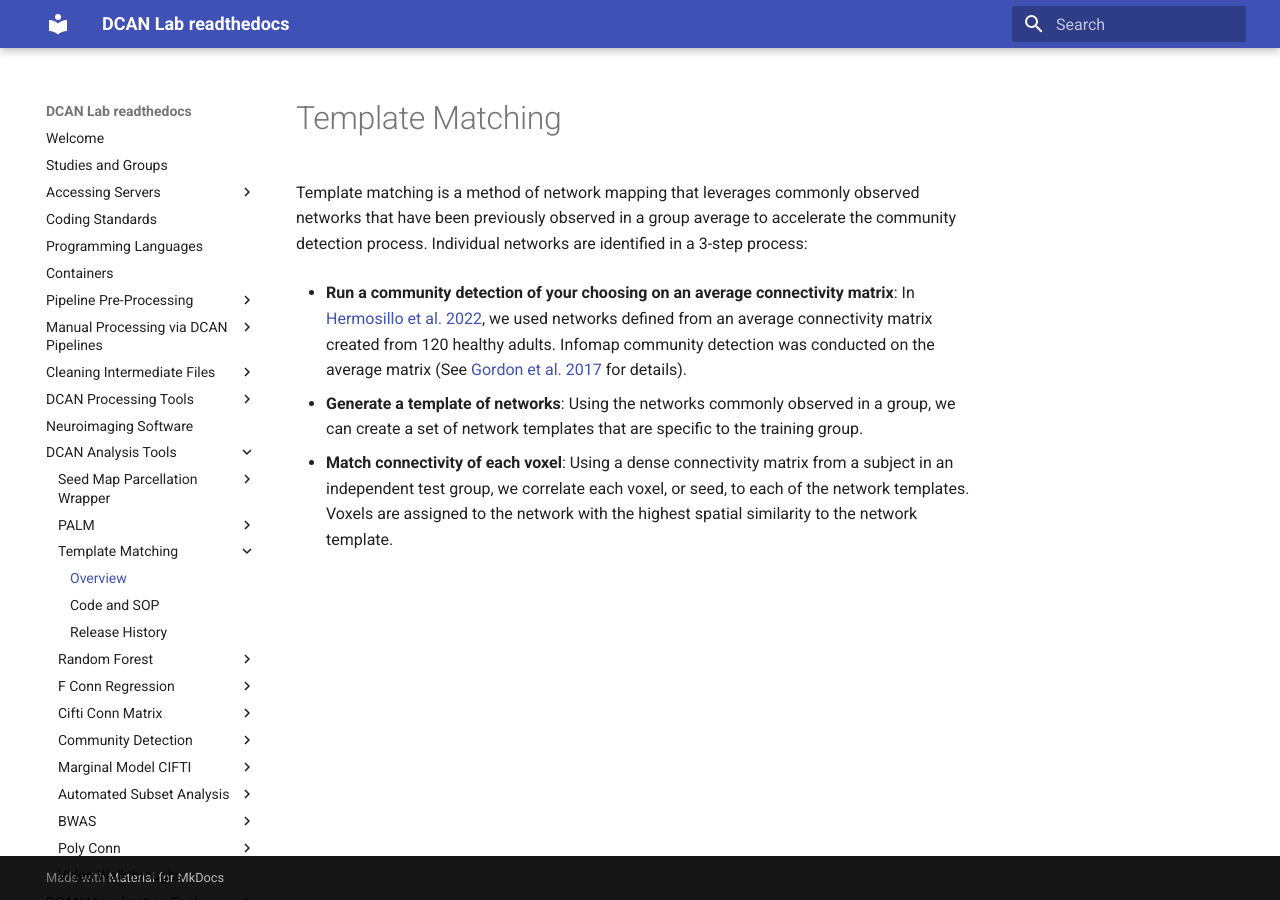
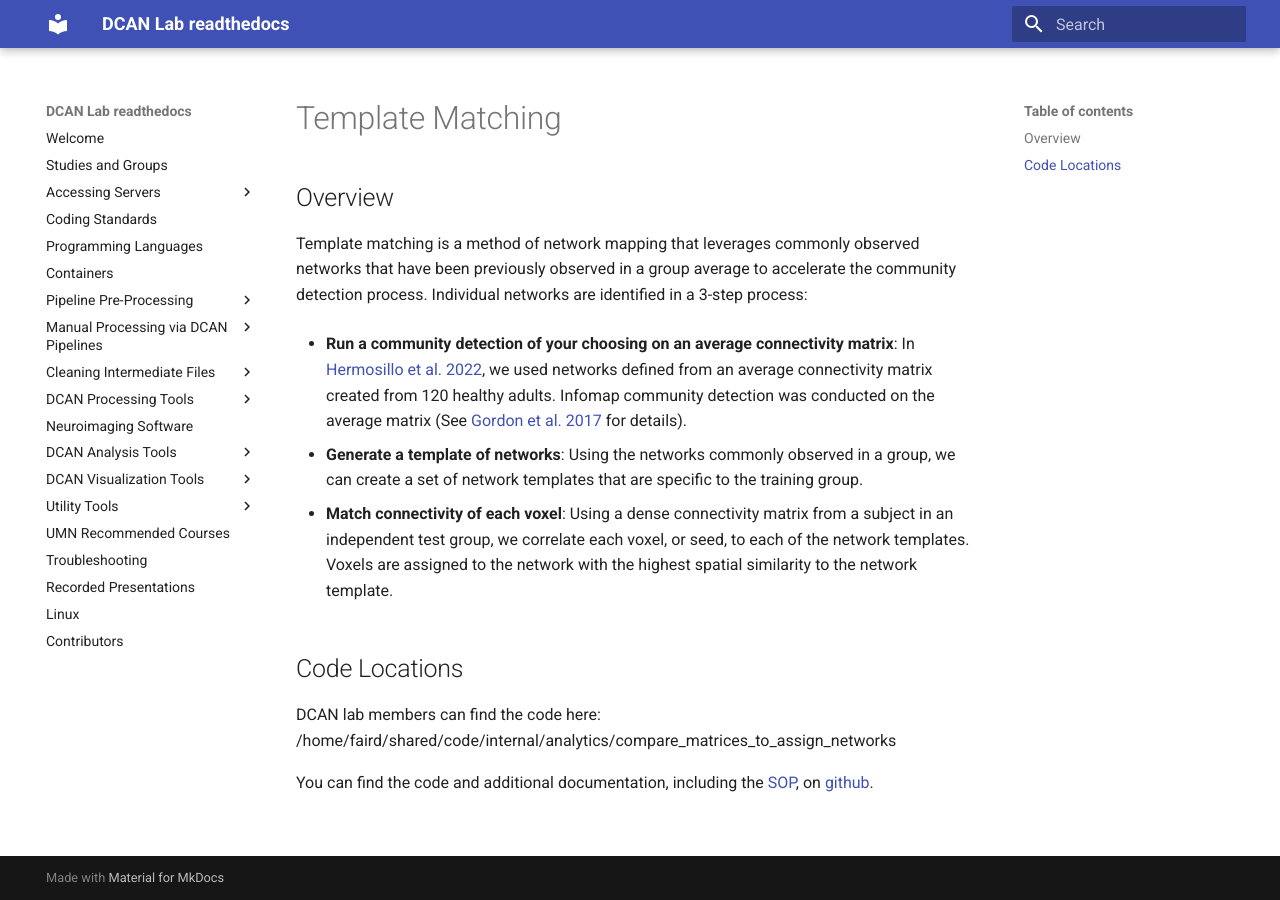
Before and after one commit to DCAN-Labs/dcan_rtd, an MkDocs documentation site: the page built from docs/analysis/temp.md, in a window 1280 px wide. Built offline with MkDocs 1.6.1 and Material for MkDocs 9.7.7, drawn with Linux system fonts in a browser that asks for light colours.

Commit message:
cifti, figure, seed page build out

```diff
--- /dev/null
+++ b/docs/analysis/seed.md
@@ -0,0 +1,9 @@
+# Seed Map Parcellation Wrapper
+
+## Overview
+
+Seed-based Correlation Analysis (SCA) is one of the most common ways to explore functional connectivity within the brain. Based on the time series of a seed voxel (or collection of voxels, often called a region of interest [ROI]), connectivity is calculated as the correlation of time series for all other voxels in the brain. The result of Seed based correlation is a connectivity map showing Pearson correlation for each voxel indicating how well its time series correlates with the time series of the seed.
+
+## Code Locations
+
+You can find the code to run the seed map wrapper on [Gitlab](https://gitlab.com/Fair_lab/Cifti_conn_matrix_to_corr_dt_pt). There is also a [full tutorial](https://gitlab.com/randolpa/seed-map-parcellation-wrapper-sop) of how to run the code.
--- a/docs/analysis/temp/intro.md
+++ b/docs/analysis/temp.md
@@ -1,4 +1,6 @@
 # Template Matching
+
+## Overview
 
 Template matching is a method of network mapping that leverages commonly observed networks that have been previously observed in a group average to accelerate the community detection process.
 Individual networks are identified in a 3-step process:
@@ -8,3 +10,10 @@ Individual networks are identified in a 3-step process:
 - **Generate a template of networks**: Using the networks commonly observed in a group, we can create a set of network templates that are specific to the training group.
 
 - **Match connectivity of each voxel**: Using a dense connectivity matrix from a subject in an independent test group, we correlate each voxel, or seed, to each of the network templates.  Voxels are assigned to the network with the highest spatial similarity to the network template.
+
+## Code Locations
+
+DCAN lab members can find the code here:
+/home/faird/shared/code/internal/analytics/compare_matrices_to_assign_networks
+
+You can find the code and additional documentation, including the [SOP](https://github.com/DCAN-Labs/compare_matrices_to_assign_networks/blob/master/README.md), on [github](https://github.com/DCAN-Labs/compare_matrices_to_assign_networks).
```
Also changed, not shown: docs/analysis/cifti.md (added, +12 -0 lines), docs/didactic.md (+2 -2 lines), docs/visual/figure.md (added, +12 -0 lines), docs/analysis/cifti/code.md (deleted), docs/analysis/cifti/intro.md (deleted), docs/analysis/cifti/release.md (deleted), docs/analysis/seed/code.md (deleted), docs/analysis/seed/intro.md (deleted), docs/analysis/seed/release.md (deleted), docs/analysis/temp/code.md (deleted), docs/analysis/temp/release.md (deleted), docs/visual/figure/code.md (deleted), docs/visual/figure/release.md (deleted), docs/visual/figure/video.md (deleted).
